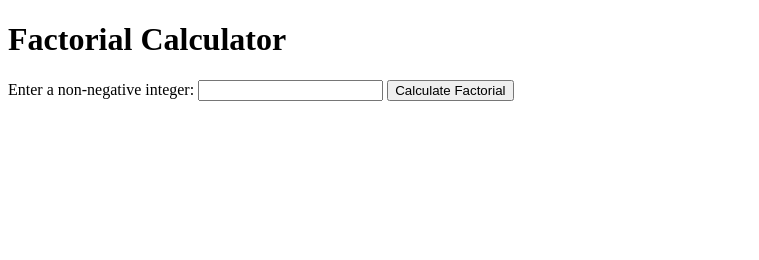
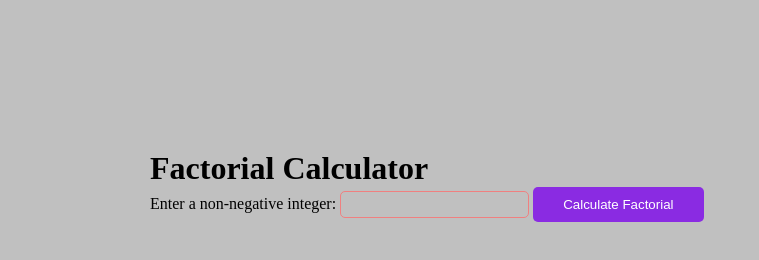
Before and after one commit to krupesh788/Factorial-of-number-js, a plain HTML site: page index.html in a window 1280 px wide. Shown: the whole page, without its empty margins (0-759 px from the left). Drawn offline with Linux system fonts and the light colour scheme.

Commit message:
changes added

```diff
--- /dev/null
+++ b/css/style.css
@@ -0,0 +1,34 @@
+*{
+    margin: 0;
+    padding: 0;
+    box-sizing: border-box;
+    background-color: silver;
+}
+.container{
+
+
+    margin: 150px;
+}
+
+.btn{
+
+    background-color: blueviolet;
+    color: white;
+    padding: 10px 30px;
+    border: none;
+    border-radius: 5px;
+    cursor: pointer;
+}
+
+input[type=number]{
+
+    color: rgb(26, 24, 167);
+    padding: 5px;
+    border-radius: 5px;
+    border: 1px solid lightcoral;
+
+}
+
+#p1{
+    font-size: 20px;
+}
--- a/index.html
+++ b/index.html
@@ -3,36 +3,26 @@
 <head>
     <meta charset="UTF-8">
     <meta name="viewport" content="width=device-width, initial-scale=1.0">
+     <link rel="stylesheet" href="css/style.css">
     <title>Document</title>
 </head>
 <body>
-    <h1>Factorial Calculator</h1>
+    <div class="container">
+
+        <h1>Factorial Calculator</h1>
 
     Enter a non-negative integer:
     <input type="number" id="num">
 
-    <button onclick="fact()">Calculate Factorial</button>
+    <button class="btn" onclick="fact()">Calculate Factorial</button>
+
+    <br>
+    <br>
 
     <p id="result"></p>
 
-    <script>
-
-        function fact()
-
-        {
-
-            let num = parseInt(document.getElementById("num").value);
-
-            let factorial = 1;
-            for(let i=1;i<=num;i++)
-            {
-
-                factorial *= i;
-            }
-
-            document.getElementById("result").innerHTML = "The factorail of " + num + " is: " + factorial;
-        }
-    </script>
+</div>
+    <script src="js/script.js"></script>
 
 </body>
 </html>
--- /dev/null
+++ b/js/script.js
@@ -0,0 +1,16 @@
+
+function fact()
+
+{
+
+    let num = parseInt(document.getElementById("num").value);
+
+    let factorial = 1;
+    for(let i=1;i<=num;i++)
+    {
+
+        factorial *= i;
+    }
+
+    document.getElementById("result").innerHTML = "The factorail of " + num + " is: " + factorial;
+}
```
Also changed, not shown: Factorailnumber.png (added), factorial of number output.png (deleted).
